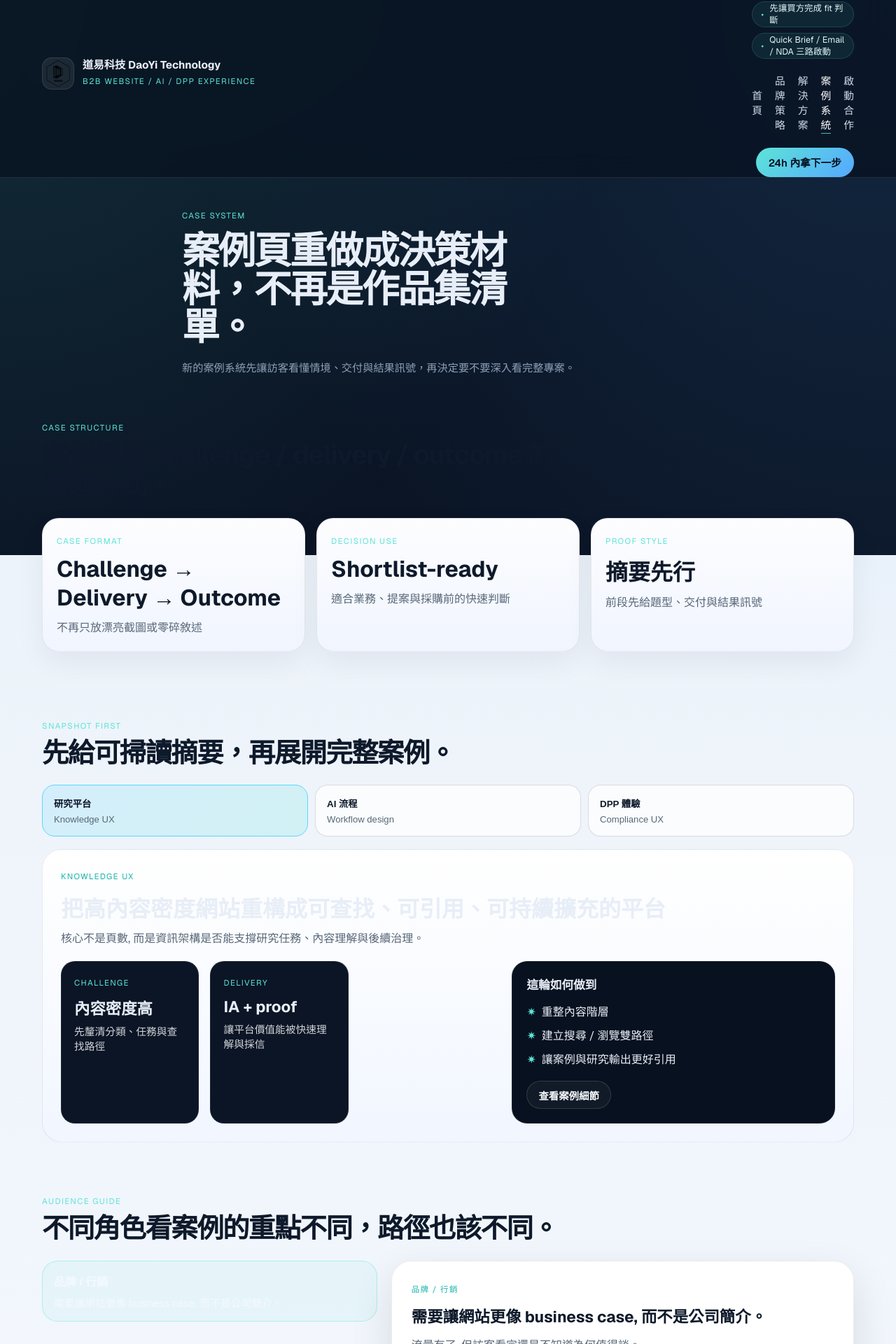
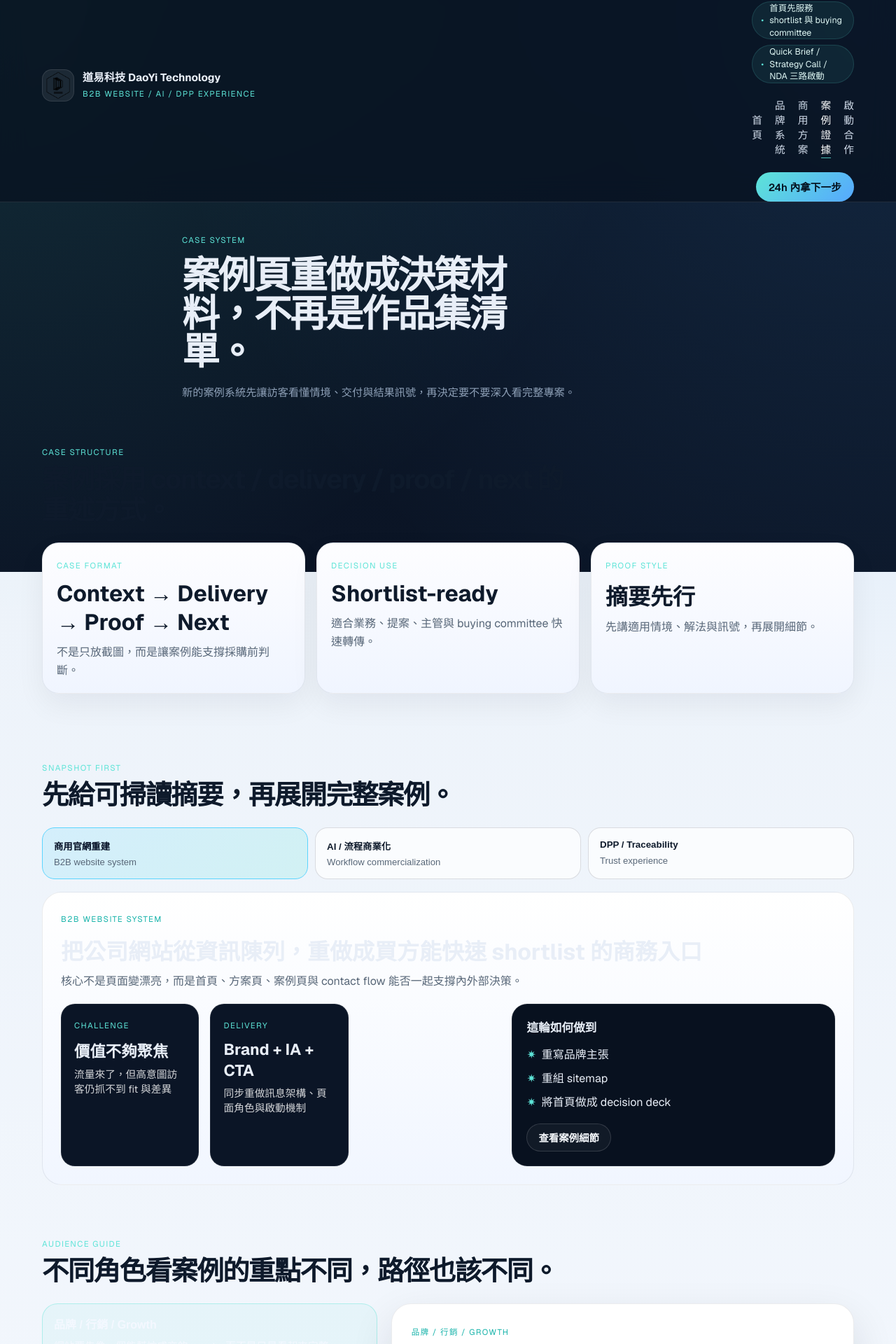
Before and after one commit to yangyen1977-wq/daoyi-website-2026, a Next.js app: page /work in a window 1280 px wide. Shown: the part 43-1963 px from the top of the page at 70% size. Built offline with nearby package versions, Linux system fonts and the light colour scheme.

Commit message:
Rebuild 2026 commercial site architecture

```diff
--- a/src/app/contact/page.tsx
+++ b/src/app/contact/page.tsx
@@ -5,7 +5,7 @@ import { contactFastFacts, siteConfig } from "@/lib/site";
 
 export const metadata: Metadata = {
   title: "啟動合作",
-  description: "用更低摩擦的方式，和道易科技啟動 2026 官網、AI、知識平台或 DPP 專案。支援 Quick Brief、Email 與 NDA 流程。",
+  description: "用更低摩擦的方式，和道易科技啟動 2026 官網、AI、知識平台或 DPP 專案。支援 Quick Brief、Strategy Call 與 NDA 流程。",
   alternates: { canonical: "/contact" },
   openGraph: {
     title: "啟動道易專案",
@@ -16,8 +16,8 @@ export const metadata: Metadata = {
 
 const startModes = [
   ["Quick Brief", "已大致知道方向，想快速拿到切入點。"],
+  ["Strategy Call", "需要一起對焦網站角色、sprint 範圍與 buying blockers。"],
   ["Email / NDA", "專案偏敏感，想先低風險確認 fit。"],
-  ["24h response", "第一次回覆會先附具體下一步。"],
 ];
 
 const checklist = [
--- a/src/app/work/page.tsx
+++ b/src/app/work/page.tsx
@@ -7,8 +7,8 @@ import { PersonaPlaybook } from "@/components/persona-playbook";
 import { siteConfig } from "@/lib/site";
 
 export const metadata: Metadata = {
-  title: "案例系統",
-  description: "道易科技 2026 案例系統，不把案例當作品集，而是當成能支撐 shortlist、採購與提案決策的證據系統。",
+  title: "案例證據",
+  description: "道易科技 2026 案例證據頁，不把案例當作品集，而是當成能支撐 shortlist、採購與提案決策的證據系統。",
   alternates: { canonical: "/work" },
 };
 
@@ -23,7 +23,7 @@ export default function WorkPage() {
         </div>
       </section>
 
-      <Section eyebrow="Case structure" title="案例採用 challenge / delivery / outcome 的重述方式。">
+      <Section eyebrow="Case structure" title="案例採用 context / delivery / proof / next 的重述方式。">
         <CaseOverviewStats />
       </Section>
 
@@ -52,10 +52,7 @@ export default function WorkPage() {
         </div>
       </Section>
 
-      <script
-        type="application/ld+json"
-        dangerouslySetInnerHTML={{ __html: JSON.stringify({ "@context": "https://schema.org", "@type": "CollectionPage", name: "DaoYi work system", url: `${siteConfig.url}/work` }) }}
-      />
+      <script type="application/ld+json" dangerouslySetInnerHTML={{ __html: JSON.stringify({ "@context": "https://schema.org", "@type": "CollectionPage", name: "DaoYi work system", url: `${siteConfig.url}/work` }) }} />
     </main>
   );
 }
--- a/src/lib/site.ts
+++ b/src/lib/site.ts
@@ -2,42 +2,42 @@ export const siteConfig = {
   name: "道易科技 DaoYi Technology",
   shortName: "DaoYi Technology",
   description:
-    "道易科技協助 B2B、科技、製造與研究型團隊，重建品牌官網、案例證據系統、AI / 資料流程敘事與 DPP 體驗，讓網站變成真正可支撐 shortlist、提案與採購判斷的商務介面。",
+    "道易科技協助 B2B、科技、製造與研究型團隊，從品牌主張、資訊架構、案例證據、AI / 資料敘事到轉換路徑，重建成能支撐 shortlist、提案、採購與業務對話的成熟商用官網。",
   url: "https://yangyen1977-wq.github.io/daoyi-website-2026",
   email: "hello@daoyidh.com",
   phone: "+886-6-000-0000",
   location: "Tainan / Taipei / Remote",
-  heroTitle: "把複雜能力, 重建成買方看得懂也願意往下談的商務網站。",
+  heroTitle: "把複雜能力重建成買方願意 shortlist、內部願意拿去提案的商務網站。",
   heroDescription:
-    "不是舊站優化, 而是重新定義品牌主張、頁面分工、案例證據、轉換節奏與啟動方式, 讓網站能同時服務行銷、業務、提案與採購判斷。",
+    "這不是舊站優化，而是重新定義品牌主張、頁面分工、案例證據、方案說法與 contact flow，讓網站同時服務行銷、業務、提案與採購判斷。",
 };
 
 export const navItems = [
   { href: "/", label: "首頁" },
-  { href: "/about", label: "品牌策略" },
-  { href: "/solutions", label: "解決方案" },
-  { href: "/work", label: "案例系統" },
+  { href: "/about", label: "品牌系統" },
+  { href: "/solutions", label: "商用方案" },
+  { href: "/work", label: "案例證據" },
   { href: "/contact", label: "啟動合作" },
 ];
 
 export const headerReassuranceSignals = [
-  "從品牌到轉換整體重建",
-  "先讓買方完成 fit 判斷",
-  "Quick Brief / Email / NDA 三路啟動",
+  "重新設計與重建，不是舊站微調",
+  "首頁先服務 shortlist 與 buying committee",
+  "Quick Brief / Strategy Call / NDA 三路啟動",
 ];
 
 export const solutions = [
   {
     title: "Commercial Website Rebuild",
-    description: "重做定位、首頁、內頁、案例證據與 CTA 流程, 讓官網真正支撐高品質詢問與商務判斷。",
+    description: "從品牌主張、sitemap、首頁 decision flow、內頁模組到 CTA 機制整體重做，讓網站變成真正可成交的商務入口。",
   },
   {
-    title: "AI / Workflow Framing",
-    description: "把 AI、資料欄位、角色分工與 SOP 整成買方、主管與採購能理解的導入方案。",
+    title: "AI / Workflow Commercialization",
+    description: "把 AI、資料、角色分工與 SOP，翻成主管、採購與跨部門都能理解的導入說法與交付藍圖。",
   },
   {
-    title: "Knowledge / DPP Experience",
-    description: "把知識平台、透明資料、產品履歷與 DPP 需求整成可信、可查找、可延伸的數位體驗。",
+    title: "Knowledge / DPP Trust Experience",
+    description: "把知識平台、透明資料、traceability 與 DPP 需求做成可信、可查找、可展示、可驗收的對外體驗。",
   },
 ];
 
@@ -48,172 +48,174 @@ export const contactChannels = [
 ];
 
 export const quickBriefAssistPoints = [
-  "先用低摩擦方式判斷 fit, 不用先寫完整需求書",
-  "24h 內回覆建議切入頁面、推薦 sprint 與待補資料",
-  "敏感專案可直接切換 Email / NDA 路徑",
+  "先判斷 fit，不用先寫完整 RFP",
+  "24h 內回覆建議切口、推薦 sprint 與必要資料",
+  "若涉及敏感內容，可直接切 Email / NDA 路徑",
 ];
 
 export const stats = [
-  { value: "24h", label: "First response" },
-  { value: "4-page", label: "Core buying flow" },
-  { value: "3 tracks", label: "Decision paths" },
+  { value: "5s", label: "Fit clarity" },
+  { value: "4 pages", label: "Buying flow" },
+  { value: "3 paths", label: "Start modes" },
   { value: "Proof-led", label: "Case system" },
 ];
 
 export const heroClients = [
-  { name: "B2B 科技團隊", context: "Website / GTM" },
-  { name: "製造品牌", context: "DPP / Traceability" },
-  { name: "研究與知識平台", context: "IA / Search" },
-  { name: "流程導向專案", context: "AI / Workflow" },
+  { name: "B2B SaaS / 科技團隊", context: "需要更像 GTM asset，而不是公司簡介" },
+  { name: "製造 / 出口品牌", context: "需要把 traceability 與 DPP 說清楚" },
+  { name: "研究 / 知識平台", context: "需要處理高內容密度與查找體驗" },
+  { name: "流程導向專案型團隊", context: "需要把 AI / Workflow 講成人能決策的方案" },
 ];
 
 export const heroProofs = [
-  { label: "首屏任務", value: "5 秒", description: "先讓訪客知道適不適合、可信不可信、怎麼開始" },
-  { label: "案例格式", value: "Decision-first", description: "先看情境、交付、結果訊號, 再看細節" },
-  { label: "聯絡設計", value: "3 路徑", description: "Quick Brief、Email、NDA 同時前置" },
+  { label: "Hero 任務", value: "5 秒內判斷 fit", description: "先回答是不是你的案子、值不值得談、怎麼開始。" },
+  { label: "案例格式", value: "Decision-first", description: "先看情境、交付、結果訊號，再決定要不要深讀。" },
+  { label: "轉換設計", value: "3 路徑並存", description: "Quick Brief、Strategy Call、Email / NDA 同時前置。" },
 ];
 
 export const heroQuickSignals = [
-  { label: "適合對象", value: "B2B / 科技 / 製造 / 研究" },
-  { label: "重建內容", value: "定位、結構、證據、轉換" },
-  { label: "啟動方式", value: "Quick Brief / Email / NDA" },
+  { label: "適合對象", value: "B2B / 科技 / 製造 / 研究型團隊" },
+  { label: "重建內容", value: "品牌、頁面、證據、方案、CTA" },
+  { label: "啟動方式", value: "Quick Brief / Strategy Call / NDA" },
 ];
 
 export const heroFitSignals = [
-  "舊站資訊不少, 但無法支撐 shortlist、提案或高品質詢問",
-  "團隊有 AI、流程或技術能力, 對外卻還講得太抽象",
-  "案例很多, 但還像作品集, 沒有形成採購前可掃讀的證據",
-  "需要把品牌、內容、資訊架構、UI/UX 與 contact path 一起重做",
+  "舊站資訊很多，但無法讓高意圖訪客快速完成 fit 判斷",
+  "服務與技術能力其實不弱，對外卻仍停留在抽象名詞",
+  "案例像作品集，不像業務、提案與採購可直接使用的證據庫",
+  "需要連品牌、內容架構、UI、UX 與 contact path 一起重建",
 ];
 
 export const heroContactLadder = [
   {
     label: "Path 01",
     title: "Quick Brief",
-    detail: "適合已知道方向, 想先拿建議切口、推薦 sprint 與下一步。",
-    cta: "3 欄開始",
+    detail: "適合已知道痛點，想先拿頁面切口、案例策略與下一步建議。",
+    cta: "3 分鐘開始",
     href: "/#quick-brief",
   },
   {
     label: "Path 02",
-    title: "Email / NDA",
-    detail: "適合牽涉採購、敏感資料、法遵或內部文件的專案。",
-    cta: "先寄 Email",
-    href: `mailto:${siteConfig.email}?subject=${encodeURIComponent("DaoYi 專案討論 / NDA")}`,
+    title: "Strategy Call",
+    detail: "適合已有內部共識，需要一起對焦網站角色、sprint 範圍與 buying blockers。",
+    cta: "看合作方式",
+    href: "/contact",
   },
   {
     label: "Path 03",
-    title: "Sprint Fit",
-    detail: "如果不確定先做多大, 可先從首頁、案例系統或 AI framing sprint 開始。",
-    cta: "看啟動方式",
-    href: "/contact",
+    title: "Email / NDA",
+    detail: "適合牽涉採購、法遵、敏感資料或需先交換保密資訊的專案。",
+    cta: "先寄 Email",
+    href: `mailto:${siteConfig.email}?subject=${encodeURIComponent("DaoYi 專案討論 / NDA")}`,
   },
 ];
 
 export const homepageContactProof = [
-  "第一封回覆就會給具體下一步",
-  "會說明建議先做哪個頁面或 sprint",
-  "敏感案可改走 NDA, 不必重填一堆資料",
+  "第一封回覆先給建議頁面與建議 sprint，不只回一句收到",
+  "會直接指出目前網站最影響轉換與信任的斷點",
+  "敏感案可走 NDA，不必先公開講完整內部內容",
 ];
 
 export const contactFastFacts = [
   { label: "First reply", value: "24h 內" },
-  { label: "Fit call", value: "30 分鐘" },
-  { label: "Output", value: "建議切口 + 待補資料" },
+  { label: "Discovery call", value: "30 分鐘" },
+  { label: "Sprint proposal", value: "3-5 個工作天" },
+  { label: "Start paths", value: "Quick Brief / Call / NDA" },
 ];
 
 export const homepageCompactCaseEvidence = [
   {
-    label: "Decision deck",
-    title: "把首頁做成高意圖買方的 shortlist 入口",
-    evidence: "先處理 who、value、proof、risk 與 next step。",
+    label: "Homepage architecture",
+    title: "把首頁做成 buying committee 都看得懂的 decision deck",
+    evidence: "依序處理 fit、value、proof、delivery、risk 與 next step。",
   },
   {
-    label: "Buyer-ready AI",
-    title: "把 AI / 流程能力翻成可採購的說法",
-    evidence: "把角色、欄位、交付與驗收節點講清楚。",
+    label: "Solution framing",
+    title: "把 AI / 流程 / DPP 能力翻成可提案、可採購的方案敘事",
+    evidence: "把角色、資料、交付、驗收與風險節點講清楚。",
   },
   {
-    label: "Trustable data UX",
-    title: "把 DPP / traceability 做成可信體驗",
-    evidence: "從欄位藍圖到掃碼頁面都能對外說服。",
+    label: "Case evidence system",
+    title: "把案例從作品展示改成可掃讀的信任證據",
+    evidence: "先給情境、關鍵模組、成果訊號與適用對象。",
   },
 ];
 
 export const heroActionSignals = [
-  { step: "Step 1", metric: "5 分鐘", title: "送出 Quick Brief", detail: "留下公司、現況與最想重建的部分。" },
-  { step: "Step 2", metric: "24h", title: "收到建議起手式", detail: "先回覆建議頁面、推薦 sprint 與待補資料。" },
-  { step: "Step 3", metric: "30 分鐘", title: "對焦會議", detail: "聚焦 buying blockers、內容缺口與第一階段產出。" },
+  { step: "Step 1", metric: "3-5 分鐘", title: "送出 Quick Brief", detail: "留下公司現況、目標與你最想重建的頁面或訊息。" },
+  { step: "Step 2", metric: "24h", title: "收到重建起手式", detail: "先回覆建議 sitemap、推薦 sprint 與第一階段優先順序。" },
+  { step: "Step 3", metric: "30 分鐘", title: "對焦 strategy call", detail: "聚焦 buying blockers、內容缺口與決策角色。" },
+  { step: "Step 4", metric: "Sprint-ready", title: "開始第一階段重建", detail: "從首頁、案例系統或 solution framing 先落地。" },
 ];
 
 export const heroPreviews = [
   {
-    id: "rebuild",
-    label: "Website rebuild",
+    id: "clarity",
+    label: "Stripe / Ramp / Vercel 類型啟發",
     metric: "Commercial clarity",
-    summary: "重做首頁 decision flow、內頁分工、案例格式與 CTA 節奏。",
-    checklist: ["品牌主張", "頁面架構", "證據模組", "轉換流程"],
+    summary: "成熟 B2B 首頁會先回答價值、適用對象、風險與下一步，而不是先堆公司介紹。",
+    checklist: ["首屏先講 outcome", "證據模組前置", "CTA 不只一個", "內容能支援內部轉傳"],
   },
   {
-    id: "ai",
-    label: "AI / Workflow",
-    metric: "Buyer-ready framing",
-    summary: "把模型、資料、角色與 SOP 轉成主管也聽得懂的交付。",
-    checklist: ["角色流程", "資料欄位", "MVP 節點", "驗收說法"],
+    id: "structure",
+    label: "Linear / Notion 類型啟發",
+    metric: "Structured UX",
+    summary: "資訊架構清楚、內容分層明確，讓複雜能力也能被快速掃讀與理解。",
+    checklist: ["清楚頁面角色", "模組節奏穩定", "內頁不只是補充", "內容能先掃後讀"],
   },
   {
-    id: "dpp",
-    label: "DPP / Knowledge",
-    metric: "Trustable UX",
-    summary: "把資訊透明、知識查找與合規需求整成成熟介面。",
-    checklist: ["資訊架構", "查找路徑", "欄位藍圖", "外部展示"],
+    id: "proof",
+    label: "設計公司 / SaaS 案例啟發",
+    metric: "Proof-led storytelling",
+    summary: "案例會先交代商業情境、交付範圍與成果訊號，再展開設計細節。",
+    checklist: ["情境先行", "交付清楚", "結果可引用", "CTA 接得上"],
   },
 ];
 
 export const heroClarityChecklist = [
-  { label: "Who", answer: "高複雜度 B2B 團隊", detail: "不是通用型形象站需求。" },
-  { label: "What", answer: "重建可成交的網站與證據系統", detail: "不只是換版或補文案。" },
-  { label: "Next step", answer: "可直接 Quick Brief 啟動", detail: "不必先備好完整需求書。", metric: "Low friction" },
+  { label: "Who", answer: "高複雜度 B2B 與科技團隊", detail: "不是通用型形象站需求，而是需要支撐真實商務對話。" },
+  { label: "What", answer: "重建可成交的網站與證據系統", detail: "不只換視覺或補文案，而是重做品牌、架構、案例與轉換。" },
+  { label: "Next step", answer: "從 Quick Brief 或 strategy call 開始", detail: "不必先備好完整需求書，也能先拿到建議切口。", metric: "Low friction" },
 ];
 
 export const caseSnapshots = [
   {
-    id: "research",
-    label: "研究平台",
-    context: "Knowledge UX",
-    title: "把高內容密度網站重構成可查找、可引用、可持續擴充的平台",
-    summary: "核心不是頁數, 而是資訊架構是否能支撐研究任務、內容理解與後續治理。",
+    id: "website-rebuild",
+    label: "商用官網重建",
+    context: "B2B website system",
+    title: "把公司網站從資訊陳列，重做成買方能快速 shortlist 的商務入口",
+    summary: "核心不是頁面變漂亮，而是首頁、方案頁、案例頁與 contact flow 能否一起支撐內外部決策。",
     metrics: [
-      { label: "Challenge", value: "內容密度高", detail: "先釐清分類、任務與查找路徑" },
-      { label: "Delivery", value: "IA + proof", detail: "讓平台價值能被快速理解與採信" },
+      { label: "Challenge", value: "價值不夠聚焦", detail: "流量來了，但高意圖訪客仍抓不到 fit 與差異" },
+      { label: "Delivery", value: "Brand + IA + CTA", detail: "同步重做訊息架構、頁面角色與啟動機制" },
     ],
-    highlights: ["重整內容階層", "建立搜尋 / 瀏覽雙路徑", "讓案例與研究輸出更好引用"],
+    highlights: ["重寫品牌主張", "重組 sitemap", "將首頁做成 decision deck"],
     href: "/work",
   },
   {
-    id: "ai",
-    label: "AI 流程",
-    context: "Workflow design",
-    title: "把 AI 專案從技術展示, 改寫成能提案、能採購、能驗收的流程方案",
-    summary: "不是只說用了什麼模型, 而是讓主管知道導入位置、資料欄位、風險與階段成果。",
+    id: "ai-workflow",
+    label: "AI / 流程商業化",
+    context: "Workflow commercialization",
+    title: "把 AI 專案從技術展示，重構成能提案、能採購、能驗收的方案頁",
+    summary: "不只講模型與功能，而是交代角色、資料、風險、輸出與導入路徑。",
     metrics: [
-      { label: "Challenge", value: "價值太抽象", detail: "買方看懂功能, 卻看不懂商務意義" },
-      { label: "Delivery", value: "Commercial framing", detail: "把角色、資料與驗收點對外說清楚" },
+      { label: "Challenge", value: "能力太抽象", detail: "買方知道你會 AI，卻不知道適不適合自己" },
+      { label: "Delivery", value: "Buyer-ready framing", detail: "讓主管、採購、PM 都能快速抓到專案輪廓" },
     ],
-    highlights: ["整理 SOP 節點", "定義資料欄位", "讓價值主張更接近採購語言"],
+    highlights: ["定義角色與 SOP", "整理資料欄位", "建立驗收與階段成果說法"],
     href: "/work",
   },
   {
-    id: "dpp",
-    label: "DPP 體驗",
-    context: "Compliance UX",
-    title: "把產品履歷與透明資料做成可信、可理解、可延伸的對外體驗",
-    summary: "讓合規與 traceability 不只停在內部欄位, 而是變成外部也看得懂的數位介面。",
+    id: "dpp-trust",
+    label: "DPP / Traceability",
+    context: "Trust experience",
+    title: "把履歷、透明資料與法遵需求整成可信、可理解、可展示的數位體驗",
+    summary: "讓對外頁面不只顯示資料，而是真正降低理解門檻與信任門檻。",
     metrics: [
-      { label: "Challenge", value: "信任門檻高", detail: "先建立資料可信度與理解門檻" },
-      { label: "Delivery", value: "Field blueprint", detail: "第一版就可討論、可驗證、可延伸" },
+      { label: "Challenge", value: "可信度門檻高", detail: "資料很多，但外部看不懂結構與意義" },
+      { label: "Delivery", value: "Field blueprint + UX", detail: "從欄位到查找路徑都能被討論與驗收" },
     ],
-    highlights: ["欄位藍圖", "掃碼情境", "內外部說明頁"],
+    highlights: ["欄位藍圖", "掃碼與查找路徑", "內外部敘事拆分"],
     href: "/work",
   },
 ];
@@ -221,36 +223,36 @@ export const caseSnapshots = [
 export const personaPlaybooks = [
   {
     id: "marketing",
-    title: "品牌 / 行銷",
-    headline: "需要讓網站更像 business case, 而不是公司簡介。",
-    challenge: "流量有了, 但訪客看完還是不知道為何值得談。",
-    win: "把首頁主張、案例證據與 CTA 排成更能支撐詢問的決策流。",
-    metric: { label: "優先處理", value: "訊息清晰度 + 證據密度" },
-    checklist: ["重寫 hero 與 proof bar", "前置 buyer fit", "案例先看摘要再深讀"],
+    title: "品牌 / 行銷 / Growth",
+    headline: "網站要先像一個能幫忙成交的 asset，而不是只是看起來完整。",
+    challenge: "流量有了、素材有了，但訪客還是無法快速理解為何值得談。",
+    win: "把首頁主張、proof、案例與 CTA 排成更像 shortlist flow 的內容系統。",
+    metric: { label: "優先處理", value: "訊息清晰度 + proof 密度" },
+    checklist: ["重寫 hero 與 proof", "建立 buyer fit 區塊", "案例摘要前置"],
     ctaHref: "/contact",
     ctaLabel: "啟動官網重建討論",
-    helperText: "適合網站看起來完整, 但詢問品質不穩的團隊。",
+    helperText: "適合網站看起來完整，但詢問品質與轉換效率不穩的團隊。",
   },
   {
     id: "operations",
-    title: "營運 / 專案",
-    headline: "需要讓服務、流程與交付說法更好理解。",
-    challenge: "外部常常只看見功能, 看不懂導入範圍、節點與交付方式。",
-    win: "把解決方案頁與啟動頁做成 buying guide, 降低第一次溝通成本。",
-    metric: { label: "優先處理", value: "方案架構 + 啟動流程" },
-    checklist: ["定義三條 solution tracks", "把 sprint 做成起手式", "前置回覆承諾"],
+    title: "營運 / PM / 業務",
+    headline: "需要讓服務、流程、交付方式與時程更容易被外部理解。",
+    challenge: "外部只看見功能與名詞，看不懂導入方式、責任分工與交付節點。",
+    win: "把 solution 頁與 contact flow 做成 buying guide，降低第一次溝通成本。",
+    metric: { label: "優先處理", value: "方案結構 + 啟動節奏" },
+    checklist: ["定義三條 solution tracks", "把 sprint 做成產品化起手式", "前置回覆與時程承諾"],
     ctaHref: "/contact",
     ctaLabel: "規劃 solution sprint",
     helperText: "適合案型複雜、跨部門利害關係人多的專案。",
   },
   {
-    id: "sustainability",
-    title: "永續 / 法遵 / 研發",
-    headline: "需要讓 DPP、資料透明或研究輸出被外部理解與採信。",
-    challenge: "內容很多, 但目前站點無法把資料、背景與價值說清楚。",
-    win: "把資訊架構、欄位藍圖與外部展示方式整成可信介面。",
-    metric: { label: "優先處理", value: "IA + Traceability UX" },
-    checklist: ["重做資料展示邏輯", "建立 evidence modules", "設計對外理解路徑"],
+    id: "trust",
+    title: "永續 / 法遵 / 研究 / 知識管理",
+    headline: "需要把高內容密度與透明資料，整理成外部也看得懂的信任介面。",
+    challenge: "內容很多，但目前站點沒有把資料、背景與價值翻成易懂路徑。",
+    win: "把資訊架構、欄位藍圖與 evidence modules 整成成熟的查找與說服體驗。",
+    metric: { label: "優先處理", value: "IA + Trust UX" },
+    checklist: ["重做內容層級", "建立 proof modules", "設計外部理解路徑"],
     ctaHref: "/contact",
     ctaLabel: "討論 DPP / 知識平台",
     helperText: "適合透明資料、合規敘事與高內容密度網站。",
@@ -258,7 +260,7 @@ export const personaPlaybooks = [
 ];
 
 export const caseOverviewStats = [
-  { label: "Case format", value: "Challenge → Delivery → Outcome", detail: "不再只放漂亮截圖或零碎敘述" },
-  { label: "Decision use", value: "Shortlist-ready", detail: "適合業務、提案與採購前的快速判斷" },
-  { label: "Proof style", value: "摘要先行", detail: "前段先給題型、交付與結果訊號" },
+  { label: "Case format", value: "Context → Delivery → Proof → Next", detail: "不是只放截圖，而是讓案例能支撐採購前判斷。" },
+  { label: "Decision use", value: "Shortlist-ready", detail: "適合業務、提案、主管與 buying committee 快速轉傳。" },
+  { label: "Proof style", value: "摘要先行", detail: "先講適用情境、解法與訊號，再展開細節。" },
 ];
```
Also changed, not shown: src/app/about/page.tsx (+22 -6 lines), src/app/page.tsx (+75 -13 lines), src/app/solutions/page.tsx (+21 -4 lines).
